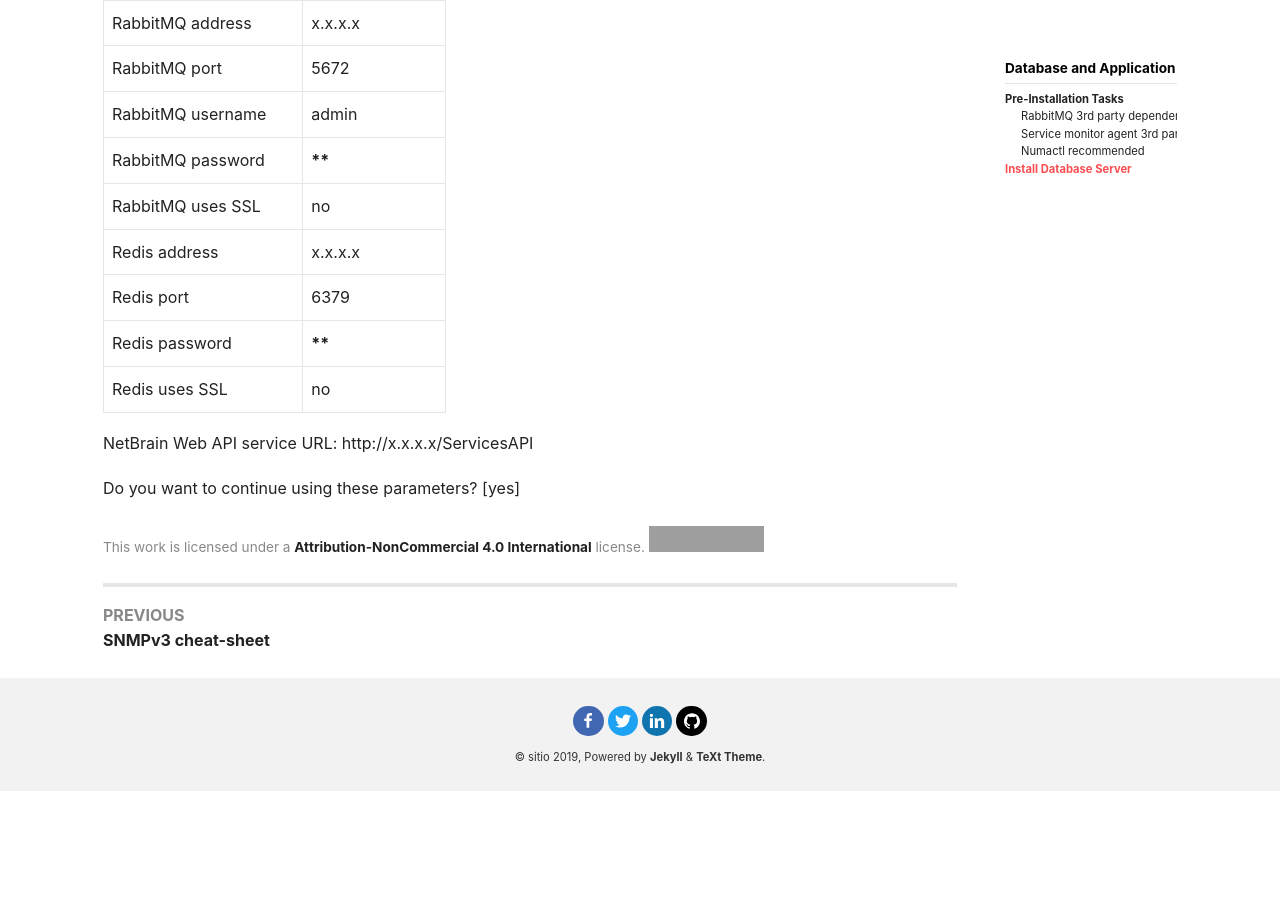
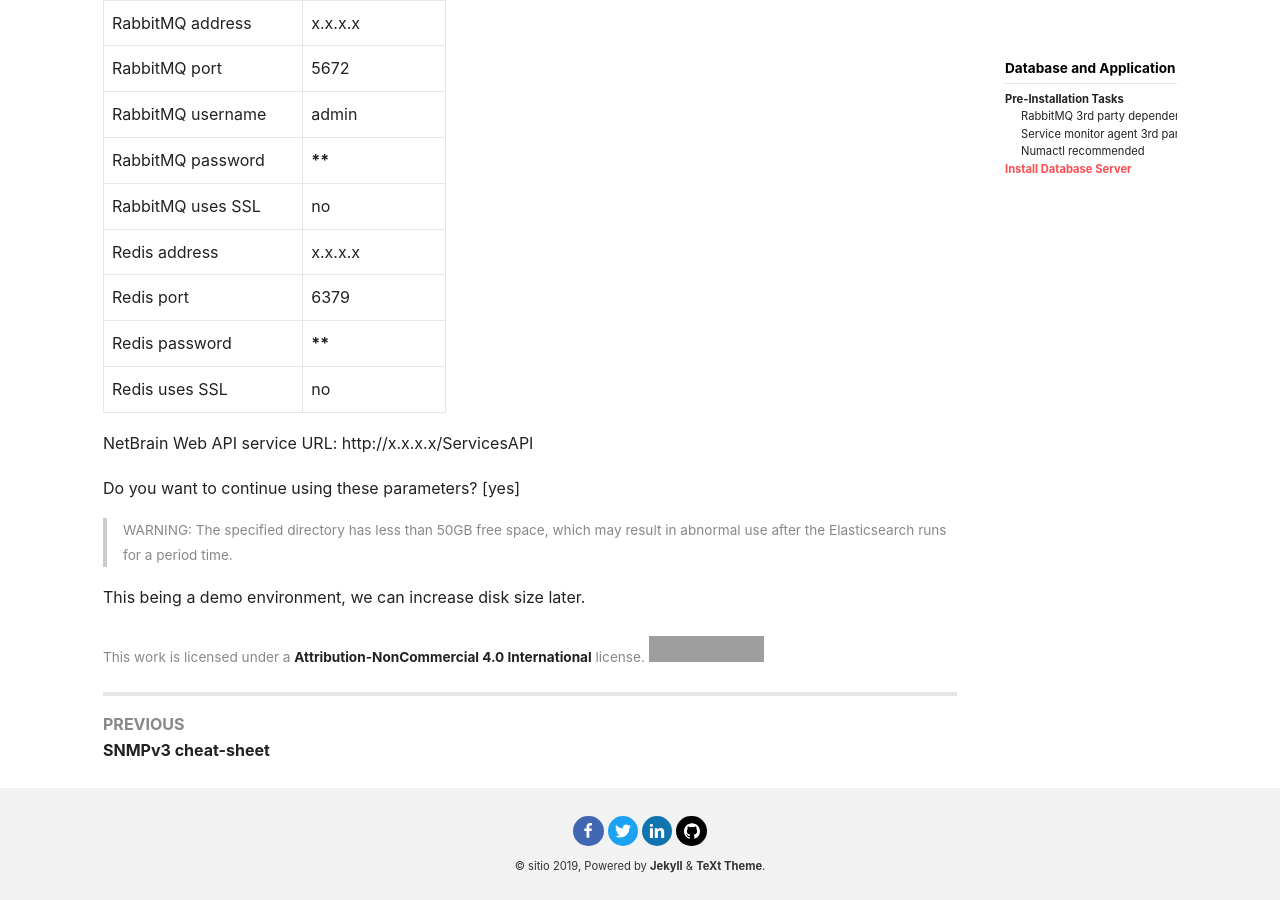
Before and after one commit to amarinjs/sitio, a Jekyll site: the page built from _posts/2019-12-12-Netbrain-all-in-two.md, in a window 1280 px wide and 900 px high, scrolled down 4155 px. Built offline with Jekyll 4.4.1, drawn with Linux system fonts in a browser that asks for light colours; nearby versions of some CDN libraries; comment, search, counter and statistics services are not loaded; before the commit the page ends 4946 px from its top, so only the background shows below that; grey boxes are pictures that could not be loaded.

Commit message:
Update 2019-12-12-Netbrain-all-in-two.md

```diff
--- a/_posts/2019-12-12-Netbrain-all-in-two.md
+++ b/_posts/2019-12-12-Netbrain-all-in-two.md
@@ -170,3 +170,8 @@
 NetBrain Web API service URL:   http://x.x.x.x/ServicesAPI
 
 Do you want to continue using these parameters? [yes]
+
+
+> WARNING: The specified directory has less than 50GB free space, which may result in abnormal use after the Elasticsearch runs for a period time.
+
+This being a demo environment, we can increase disk size later.
```
